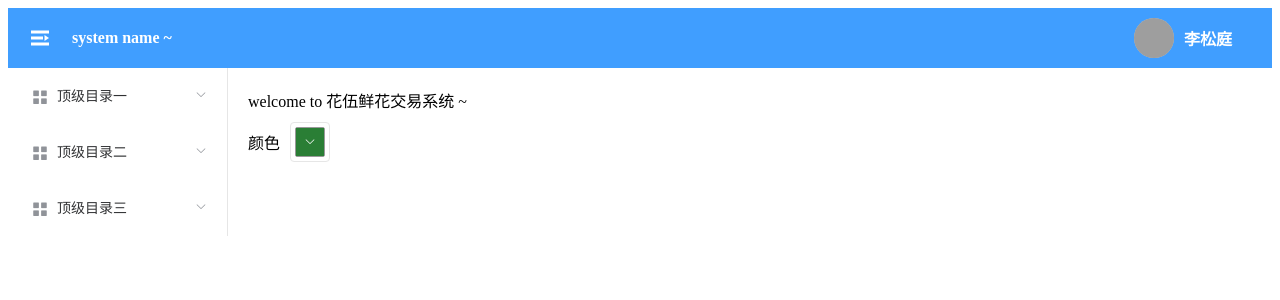
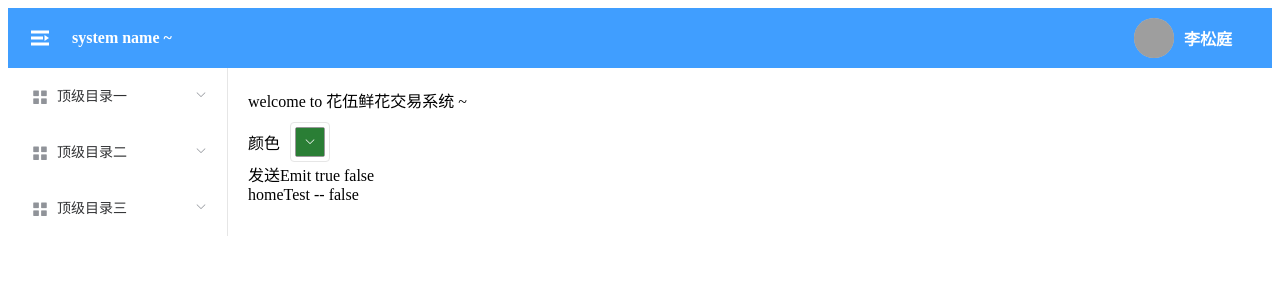
Before and after one commit to lisongting95/lst-management, a Vue app: page /about in a window 1280 px wide. Shown: the top 300 px of the page. Built offline with nearby package versions, Linux system fonts and the light colour scheme; grey boxes are pictures that could not be loaded.

Commit message:
换行符检查

```diff
--- a/src/App.vue
+++ b/src/App.vue
@@ -23,13 +23,11 @@ export default {
       console.log("--->", v);
       this.isCollapse = v;
     },
-
   },
 };
 </script>
 
 <style lang="scss" scoped>
-
 .main-box {
   display: flex;
 }
--- /dev/null
+++ b/src/components/testComponent/TestComponent.vue
@@ -0,0 +1,22 @@
+<template>
+  <div>
+    <div v-if="!test" @click="onEmit(true)">发送Emit true {{ test }}</div>
+    <div v-if="test" @click="onEmit(false)">发送Emit false {{ test }}</div>
+  </div>
+</template>
+
+<script>
+export default {
+  name: "TestComponent",
+  props: {
+    test: Boolean,
+  },
+  methods: {
+    onEmit(v) {
+      this.$emit("update:test", v);
+    },
+  },
+};
+</script>
+
+<style scoped></style>
--- a/src/views/About.vue
+++ b/src/views/About.vue
@@ -1,6 +1,6 @@
 <template>
   <div class="about">
-    <h1>{{stateText}}</h1>
+    <h1>{{ stateText }}</h1>
   </div>
 </template>
 <script>
--- a/src/views/Home.vue
+++ b/src/views/Home.vue
@@ -1,31 +1,31 @@
 <template>
   <div class="main-content">
-    <div>
-      welcome to 花伍鲜花交易系统 ~
-    </div>
+    <div>welcome to 花伍鲜花交易系统 ~</div>
     <div style="display: flex; align-items: center; margin-top: 10px">
       <div style="margin-right: 10px">颜色</div>
       <el-color-picker v-model="color1"></el-color-picker>
     </div>
+    <test-component v-model:test="homeTest"></test-component>
+    <div>homeTest -- {{ homeTest }}</div>
   </div>
 </template>
 
 <script>
-// @ is an alias to /src
-
+import TestComponent from "@/components/testComponent/TestComponent";
 export default {
   name: "Home",
-  components: {},
+  components: { TestComponent },
   data() {
     return {
       color1: "#2a7e35",
+      homeTest: false,
     };
   },
 };
 </script>
 
 <style lang="scss" scoped>
-.main-content{
+.main-content {
   padding: 20px;
 }
 </style>
```
Also changed, not shown: .eslintrc.js.
